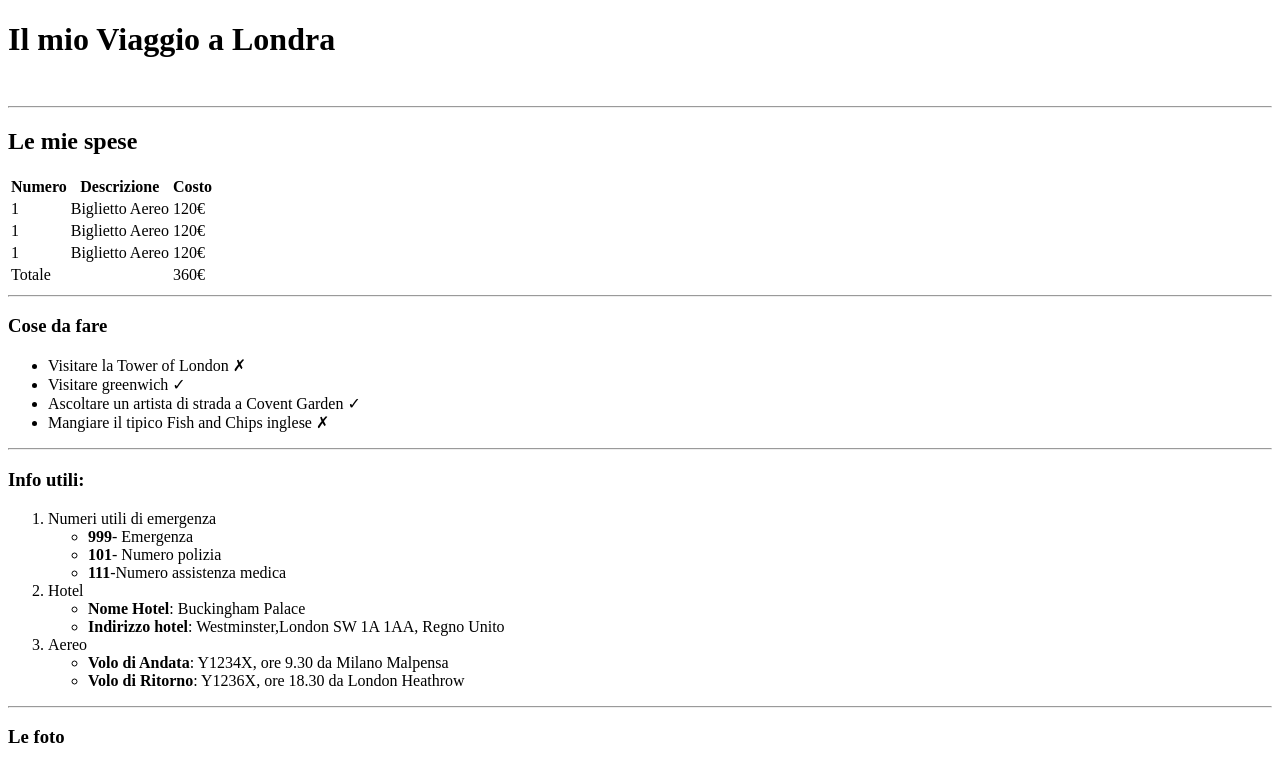
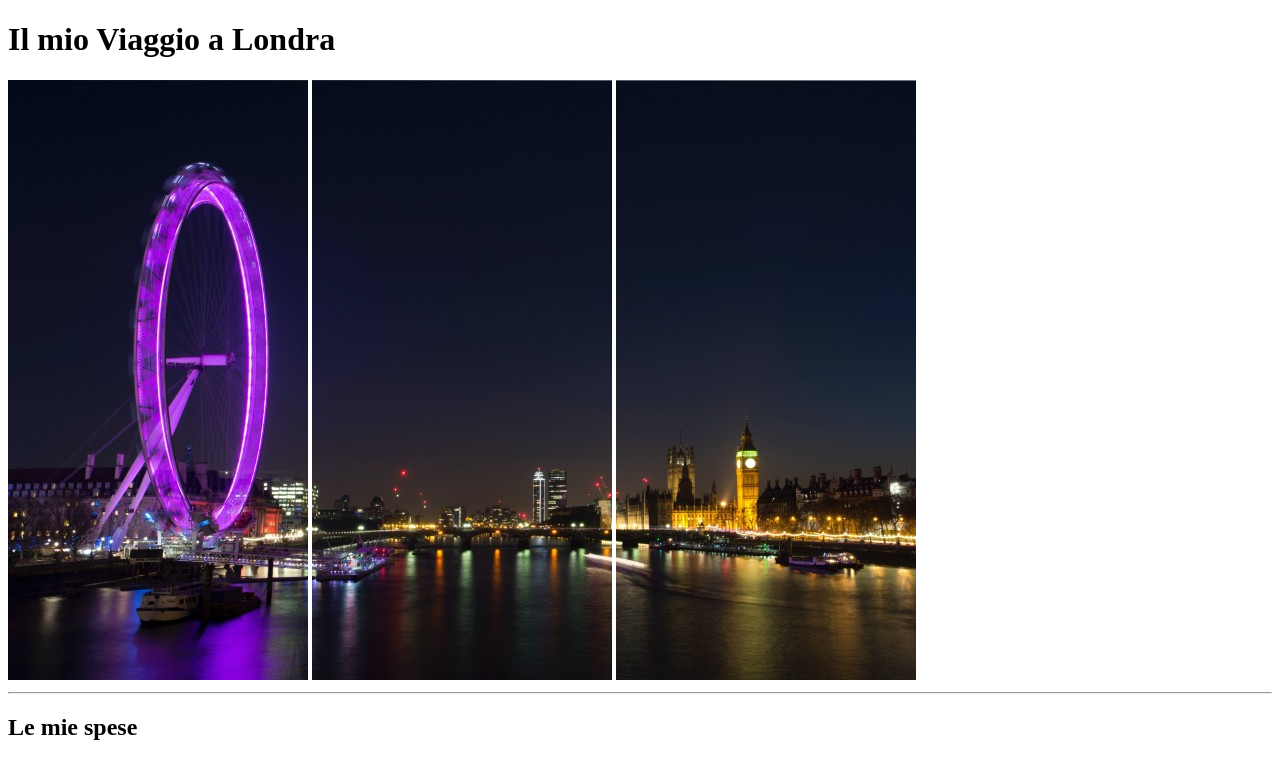
Before and after one commit to Mattia311/html-london-trip, a plain HTML site: page index.html in a window 1280 px wide. Shown: the top 758 px of the page. Drawn offline with Linux system fonts and the light colour scheme.

Commit message:
modifica path immagini

```diff
--- a/index.html
+++ b/index.html
@@ -9,7 +9,7 @@
 <body>
     <!-- Side Header -->
     <h1>Il mio Viaggio a Londra</h1>
-    <img src="pexels-bill-emrich-230794-0.jpg" alt=""> <img src="pexels-bill-emrich-230794-1.jpg" alt=""> <img src="pexels-bill-emrich-230794-2.jpg" alt="">
+    <img src="./immagini/pexels-bill-emrich-230794-0.jpg" alt=""> <img src="./immagini/pexels-bill-emrich-230794-1.jpg" alt=""> <img src="./immagini/pexels-bill-emrich-230794-2.jpg" alt="">
     <hr>
     <!-- /Side Header -->
     <!-- Side Main -->
```
